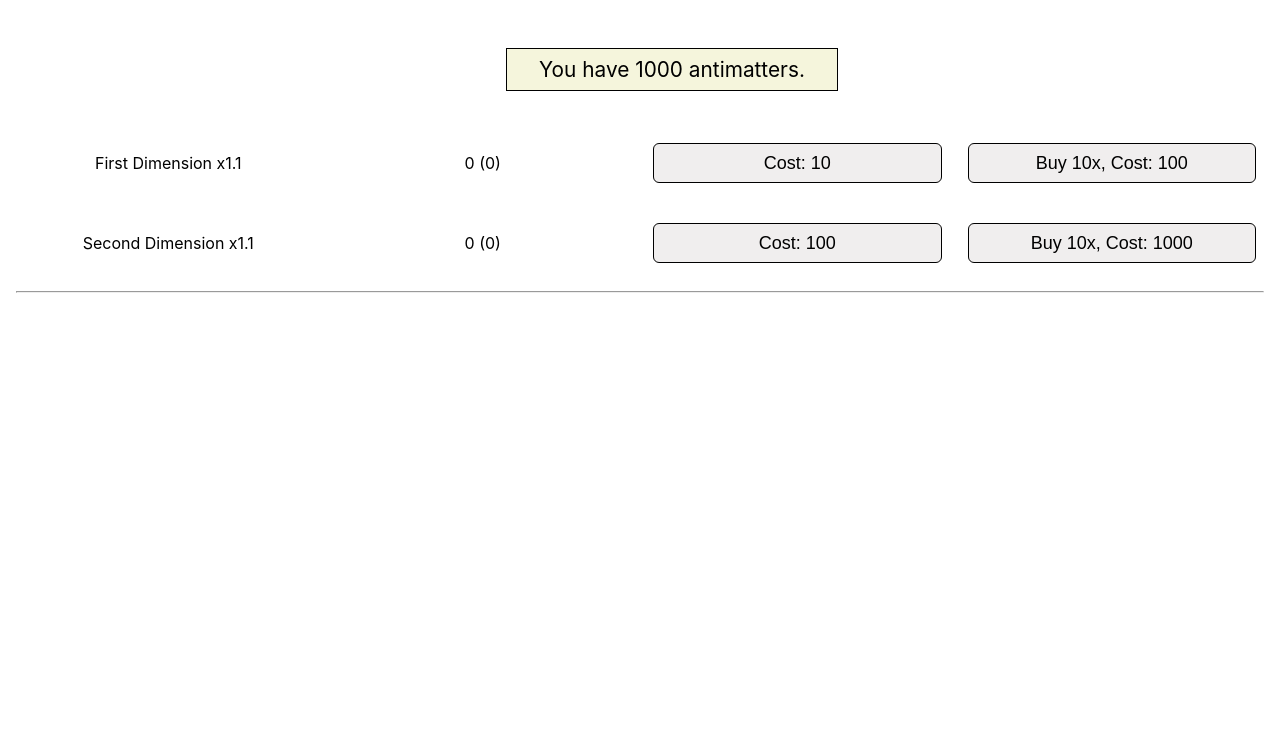
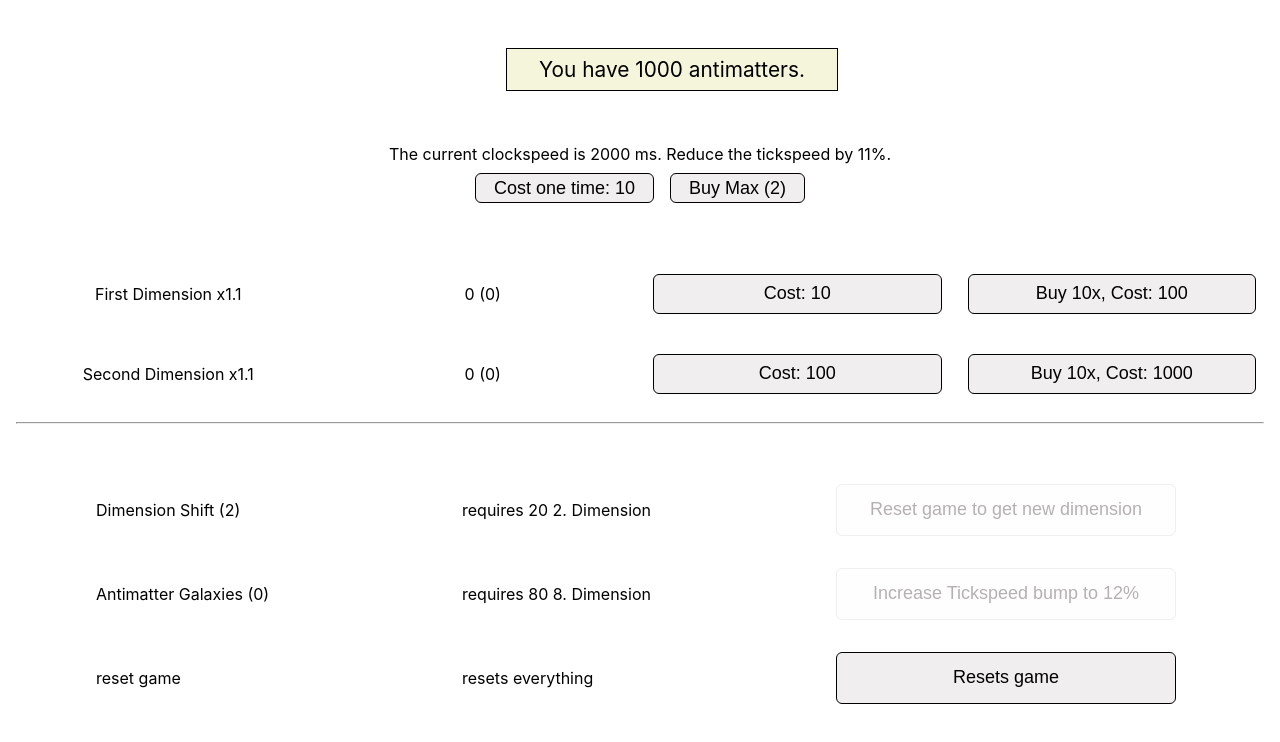
Before and after one commit to mturich/reactjs-game, a React (Vite) app: page / in a window 1280 px wide. Shown: the top 742 px of the page. Built offline with nearby package versions, Linux system fonts and the light colour scheme.

Commit message:
useReducer implementation finished

```diff
--- /dev/null
+++ b/src/common/reducer.tsx
@@ -0,0 +1,98 @@
+import { Dim, GameState } from './GameStateInterface';
+import initialGameState from './initialGameState';
+
+export const ACTIONS = {
+   TIMER_CALLBACK: 'TIMER_CALLBACK',
+   UPDATE_DIM: 'UPDATE_DIM',
+   UPDATE_10TH_DIM: 'UPDATE_10TH_DIM',
+   UPDATE_TICKSPEED_ONCE: 'UPDATE_TICKSPEED_ONCE',
+   UPDATE_TICKSPEED_MAX: 'UPDATE_TICKSPEED_MAX',
+   RESET_TO_UNLOCK_DIM: 'RESET_TO_UNLOCK_DIM',
+   RESET_TO_UNLOCK_TICKSPEED: 'RESET_TO_UNLOCK_TICKSPEED',
+   RESET_TO_INITIAL_VALUES: 'RESET_TO_INITIAL_VALUES',
+};
+
+export function reducer(state: GameState, action: { type: string; payload?: any }) {
+   switch (action.type) {
+      case ACTIONS.TIMER_CALLBACK:
+         return {
+            ...state,
+            antimatter: state.antimatter + state.dims[0].dimCount * state.dims[0].dimFactor,
+            dims: state.dims.map((dim: Dim, index: number) => {
+               return {
+                  ...dim,
+                  dimCount:
+                     dim.dimCount +
+                     ((state.dims[index + 1]?.dimCount ?? 0) *
+                        (state.dims[index + 1]?.dimFactor ?? 0)) /
+                        Math.pow(10, index + 1),
+               };
+            }),
+         };
+
+      case ACTIONS.UPDATE_DIM:
+         return {
+            ...state,
+            antimatter:
+               state.antimatter -
+               state.dims[action.payload.nthDim].dimPrice * action.payload.quantity,
+            dims: state.dims.map((dim: Dim) => {
+               if (dim.nthDim !== action.payload.nthDim) return dim;
+               return {
+                  ...dim,
+                  dimCount: dim.dimCount + action.payload.quantity,
+                  dimFactorCount: dim.dimFactorCount + action.payload.quantity,
+               };
+            }),
+         };
+
+      case ACTIONS.UPDATE_10TH_DIM:
+         return {
+            ...state,
+            dims: state.dims.map((dim: Dim) => {
+               if (dim.nthDim !== action.payload.nthDim) return dim;
+               return {
+                  ...dim,
+                  dimPrice: dim.dimPrice * 10,
+                  dimFactor: dim.dimFactor * 2,
+                  dimFactorCount: 0,
+               };
+            }),
+         };
+
+      case ACTIONS.UPDATE_TICKSPEED_ONCE:
+         return {
+            ...state,
+            antimatter: state.antimatter - state.tickspeedPrice,
+            tickspeedPrice: state.tickspeedPrice * 10,
+         };
+      case ACTIONS.UPDATE_TICKSPEED_MAX:
+         return {
+            ...state,
+            antimatter: state.antimatter - action.payload.purchasePrice,
+            tickspeedPrice: state.tickspeedPrice * 10 ** action.payload.maxPurchaseQtys,
+         };
+
+      case ACTIONS.RESET_TO_UNLOCK_DIM:
+         return {
+            ...JSON.parse(initialGameState),
+            galaxyCounter: state.galaxyCounter,
+            resetGameCounter: state.resetGameCounter + 1,
+            lastSavedTime: state.lastSavedTime,
+         };
+
+      case ACTIONS.RESET_TO_UNLOCK_TICKSPEED:
+         return {
+            ...JSON.parse(initialGameState),
+            galaxyCounter: state.galaxyCounter + 1,
+            tickspeedDeceaseRate: 0.12,
+            resetGameCounter: state.resetGameCounter,
+            lastSavedTime: state.lastSavedTime,
+         };
+
+      case ACTIONS.RESET_TO_INITIAL_VALUES:
+         return JSON.parse(initialGameState);
+      default:
+         return state;
+   }
+}
--- a/src/components/App.tsx
+++ b/src/components/App.tsx
@@ -6,64 +6,8 @@ import Tickspeed from './Tickspeed/TickSpeed';
 import DisplayAntimatter from './DisplayAntimatter/DisplayAntimatter';
 import initialGameState from '../common/initialGameState';
 
-import { GameState, Dim } from '../common/GameStateInterface';
 import { useLocalStorage } from '../customeHooks/useLocalStorage';
-
-export const ACTIONS = {
-   TIMER_CALLBACK: 'TIMER_CALLBACK',
-   UPDATE_DIM: 'UPDATE_DIM',
-   UPDATE_10TH_DIM: 'UPDATE_10TH_DIM',
-};
-
-function reducer(state: GameState, action: { type: string; payload?: any }) {
-   switch (action.type) {
-      case ACTIONS.TIMER_CALLBACK:
-         return {
-            ...state,
-            antimatter: state.antimatter + state.dims[0].dimCount * state.dims[0].dimFactor,
-            dims: state.dims.map((dim: Dim, index: number) => {
-               return {
-                  ...dim,
-                  dimCount:
-                     dim.dimCount +
-                     ((state.dims[index + 1]?.dimCount ?? 0) *
-                        (state.dims[index + 1]?.dimFactor ?? 0)) /
-                        Math.pow(10, index + 1),
-               };
-            }),
-         };
-      case ACTIONS.UPDATE_DIM:
-         return {
-            ...state,
-            antimatter:
-               state.antimatter -
-               state.dims[action.payload.nthDim].dimPrice * action.payload.quantity,
-            dims: state.dims.map((dim: Dim) => {
-               if (dim.nthDim !== action.payload.nthDim) return dim;
-               return {
-                  ...dim,
-                  dimCount: dim.dimCount + action.payload.quantity,
-                  dimFactorCount: dim.dimFactorCount + action.payload.quantity,
-               };
-            }),
-         };
-      case ACTIONS.UPDATE_10TH_DIM:
-         return {
-            ...state,
-            dims: state.dims.map((dim: Dim) => {
-               if (dim.nthDim !== action.payload.nthDim) return dim;
-               return {
-                  ...dim,
-                  dimPrice: dim.dimPrice * 10,
-                  dimFactor: dim.dimFactor * 2,
-                  dimFactorCount: 0,
-               };
-            }),
-         };
-      default:
-         return state;
-   }
-}
+import { ACTIONS, reducer } from '../common/reducer';
 
 function App() {
    const [state, dispatch] = useReducer(
@@ -94,11 +38,11 @@ function App() {
    return (
       <div className='App'>
          <DisplayAntimatter gameState={state} />
-         {/*
+
          <Tickspeed
-            gameState={state}
+            gs={state} // gs = gamestate
             dispatch={dispatch}
-            tickspeedRef={tickspeedRef}></Tickspeed> */}
+            tickspeedRef={tickspeedRef}></Tickspeed>
 
          <Dimension nthDim={0} gs={state} dispatch={dispatch}>
             {`First Dimension Cost: ${state.dims[0].dimPrice}`}
@@ -144,7 +88,7 @@ function App() {
          <hr />
          <br />
 
-         {/* <GameResets gameState={state} dispatch={dispatch}></GameResets> */}
+         <GameResets gs={state} dispatch={dispatch}></GameResets>
       </div>
    );
 }
--- a/src/components/Dimention/Dimension.tsx
+++ b/src/components/Dimention/Dimension.tsx
@@ -1,5 +1,5 @@
 import { DimProps } from '../../common/GameStateInterface';
-import { ACTIONS } from '../App';
+import { ACTIONS } from '../../common/reducer';
 
 export default function Dimension(props: DimProps) {
    const { nthDim, gs, dispatch } = props;
--- a/src/components/GameResetBtns/GameResets.tsx
+++ b/src/components/GameResetBtns/GameResets.tsx
@@ -1,60 +1,49 @@
 import { useEffect, useRef } from 'react';
 import { GameState } from '../../common/GameStateInterface';
 import initialGameState from '../../common/initialGameState';
+import { ACTIONS } from '../../common/reducer';
 
-export default function GameResets(props: { gameState: GameState; setGameState: any }) {
-   const { gameState, setGameState } = props;
-   const resetGameCounterRef = useRef(gameState.resetGameCounter);
+export default function GameResets(props: { gs: GameState; dispatch: Function }) {
+   const { gs, dispatch } = props;
+   const resetGameCounterRef = useRef(gs.resetGameCounter);
 
    useEffect(() => {
-      resetGameCounterRef.current = gameState.resetGameCounter;
-   }, [gameState.resetGameCounter]);
+      resetGameCounterRef.current = gs.resetGameCounter;
+   }, [gs.resetGameCounter]);
 
    const handleResetGameClick = () => {
-      setGameState((prevGS: GameState) => ({
-         ...JSON.parse(initialGameState),
-         galaxyCounter: prevGS.galaxyCounter,
-         resetGameCounter: prevGS.resetGameCounter + 1,
-         lastSavedTime: prevGS.lastSavedTime,
-      }));
+      dispatch({ type: ACTIONS.RESET_TO_UNLOCK_DIM });
    };
 
    const handleGalaxyBtn = () => {
-      setGameState((prevGS: GameState) => ({
-         ...JSON.parse(initialGameState),
-         galaxyCounter: prevGS.galaxyCounter + 1,
-         tickspeedDeceaseRate: 0.12,
-         resetGameCounter: prevGS.resetGameCounter,
-         lastSavedTime: prevGS.lastSavedTime,
-      }));
+      dispatch({ type: ACTIONS.RESET_TO_UNLOCK_TICKSPEED });
    };
 
    const disableResetBtn = () => {
-      if (
-         gameState.resetGameCounter < 7 &&
-         gameState.dims[gameState.resetGameCounter - 1].dimCount < 20
-      )
-         return true;
+      if (gs.resetGameCounter < 7 && gs.dims[gs.resetGameCounter - 1].dimCount < 20) return true;
       else return false;
    };
 
    return (
       <>
          <div className='gridContainer4Cols cols-2'>
-            <p className=''>{`Dimension Shift (${gameState.resetGameCounter})  `}</p>
-            <p className=''>{`requires 20 ${gameState.resetGameCounter}. Dimension `}</p>
-            <button className='btn ' onClick={handleResetGameClick} disabled={(gameState.resetGameCounter < 7 &&
-         gameState.dims[gameState.resetGameCounter - 1].dimCount < 20) ? true : false}>
+            <p className=''>{`Dimension Shift (${gs.resetGameCounter})  `}</p>
+            <p className=''>{`requires 20 ${gs.resetGameCounter}. Dimension `}</p>
+            <button
+               className='btn '
+               onClick={handleResetGameClick}
+               disabled={
+                  gs.resetGameCounter < 7 && gs.dims[gs.resetGameCounter - 1].dimCount < 20
+                     ? true
+                     : false
+               }>
                Reset game to get new dimension
             </button>
          </div>
          <div className='gridContainer4Cols cols-2'>
-            <p className=''>{`Antimatter Galaxies (${gameState.galaxyCounter})`}</p>
+            <p className=''>{`Antimatter Galaxies (${gs.galaxyCounter})`}</p>
             <p className=''>{`requires 80 8. Dimension `}</p>
-            <button
-               className='btn'
-               onClick={handleGalaxyBtn}
-               disabled={gameState.dims[7].dimCount < 80}>
+            <button className='btn' onClick={handleGalaxyBtn} disabled={gs.dims[7].dimCount < 80}>
                Increase Tickspeed bump to 12%
             </button>
          </div>
@@ -63,7 +52,7 @@ export default function GameResets(props: { gameState: GameState; setGameState:
             <p className=''>{`resets everything`}</p>
             <button
                className='btn'
-               onClick={() => setGameState(JSON.parse(initialGameState))}
+               onClick={() => dispatch({ type: ACTIONS.RESET_TO_INITIAL_VALUES })}
                disabled={false}>
                Resets game
             </button>
--- a/src/components/Tickspeed/TickSpeed.tsx
+++ b/src/components/Tickspeed/TickSpeed.tsx
@@ -1,60 +1,49 @@
-import { useRef, useEffect, useState } from 'react';
+import { useState } from 'react';
 import { GameState } from '../../common/GameStateInterface';
 import { getCostForPurchaseQty } from './getCostForPurchaseQty';
 import { calcMaxPurchasableQty } from './calcMaxPurchasableQty';
+import { ACTIONS } from '../../common/reducer';
 
-export default function Tickspeed(props: {
-   gameState: GameState;
-   setGameState: Function;
-   tickspeedRef: any;
-}) {
-   const { gameState, setGameState, tickspeedRef } = props;
-   const [buyMax, setBuyMax] = useState(
-      Math.log10(gameState.antimatter / gameState.tickspeedPrice)
-   );
+export default function Tickspeed(props: { gs: GameState; dispatch: Function; tickspeedRef: any }) {
+   const { gs, dispatch, tickspeedRef } = props;
 
    // calculte the maximal purchasable
    const maxPurchaseQtys = calcMaxPurchasableQty({
-      cost: gameState.tickspeedPrice,
-      balance: gameState.antimatter,
+      cost: gs.tickspeedPrice,
+      balance: gs.antimatter,
       qty: 0,
    });
-   const purchasePrice = getCostForPurchaseQty(gameState.tickspeedPrice, maxPurchaseQtys);
+   const purchasePrice = getCostForPurchaseQty(gs.tickspeedPrice, maxPurchaseQtys);
 
    const handleTickBtnClick = () => {
-      tickspeedRef.current = tickspeedRef.current * (1 - gameState.tickspeedDeceaseRate);
-      setGameState((prevGS: GameState) => ({
-         ...prevGS,
-         antimatter: prevGS.antimatter - prevGS.tickspeedPrice,
-         tickspeedPrice: prevGS.tickspeedPrice * 10,
-      }));
+      tickspeedRef.current = tickspeedRef.current * (1 - gs.tickspeedDeceaseRate);
+      dispatch({ type: ACTIONS.UPDATE_TICKSPEED_ONCE });
    };
    const handleBuyMaxClick = () => {
       tickspeedRef.current =
-         tickspeedRef.current * (1 - gameState.tickspeedDeceaseRate) ** maxPurchaseQtys;
-      setGameState((prevGS: GameState) => ({
-         ...prevGS,
-         antimatter: prevGS.antimatter - purchasePrice,
-         tickspeedPrice: prevGS.tickspeedPrice * 10 ** maxPurchaseQtys,
-      }));
+         tickspeedRef.current * (1 - gs.tickspeedDeceaseRate) ** maxPurchaseQtys;
+      dispatch({
+         type: ACTIONS.UPDATE_TICKSPEED_MAX,
+         payload: { maxPurchaseQtys: maxPurchaseQtys, purchasePrice: purchasePrice },
+      });
    };
 
    return (
       <div className='gridContainer3Rows'>
          <p className='centered'>{`The current clockspeed is ${tickspeedRef.current.toFixed(
             0
-         )} ms. Reduce the tickspeed by ${gameState.tickspeedDeceaseRate * 100}%.`}</p>
+         )} ms. Reduce the tickspeed by ${gs.tickspeedDeceaseRate * 100}%.`}</p>
          <div className='centered'>
             <button
                className='btn'
                onClick={handleTickBtnClick}
-               disabled={gameState.antimatter - gameState.tickspeedPrice <= 0}>
-               Cost one time: {gameState.tickspeedPrice}{' '}
+               disabled={gs.antimatter - gs.tickspeedPrice <= 0}>
+               Cost one time: {gs.tickspeedPrice}{' '}
             </button>
             <button
                className='btn'
                onClick={handleBuyMaxClick}
-               disabled={gameState.antimatter < gameState.tickspeedPrice}>
+               disabled={gs.antimatter < gs.tickspeedPrice}>
                Buy Max ({maxPurchaseQtys})
             </button>
          </div>
```
